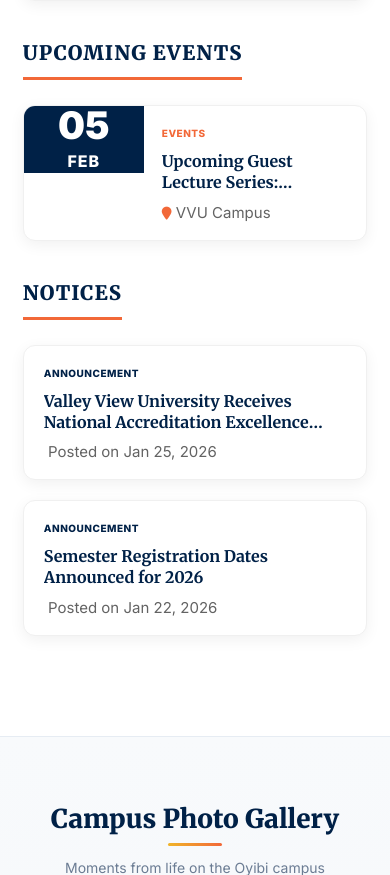
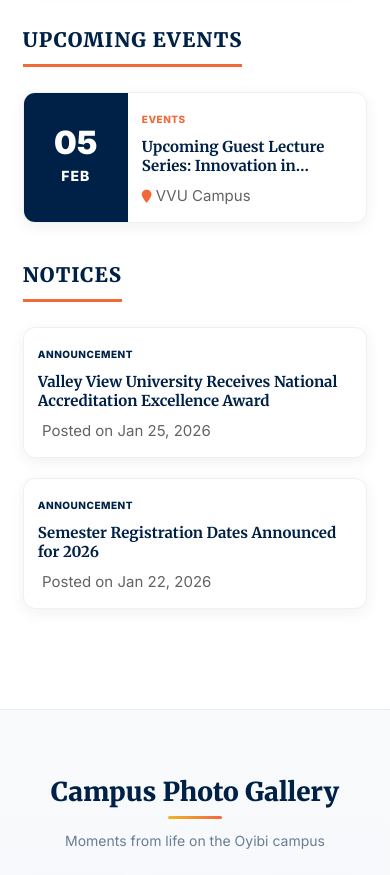
Before and after one commit to eben2468/valley_view_uni, a PHP site: page /valley_view_uni/ in a window 390 px wide. Shown: the part 3759-4634 px from the top of the page. Run offline with PHP 8.4, Linux system fonts and the light colour scheme; data comes from the database, SQL or seed files in the repository; data that the repository does not hold is empty; some libraries are stand-ins or nearby versions.

Commit message:
Initialize files

```diff
--- a/css/custom-fixes.css
+++ b/css/custom-fixes.css
@@ -1651,15 +1651,22 @@ a {
 .card-img-box {
     width: 140px;
     min-width: 140px;
-    height: 100%;
+    /* stretch, not height:100% — the card is auto-height on mobile, where
+       height:100% resolves to auto and the image shrinks to its natural size,
+       leaving gaps above and below it */
+    align-self: stretch;
     overflow: hidden;
     position: relative;
 }
 
 .card-img-box img {
+    position: absolute;
+    top: 0;
+    left: 0;
     width: 100%;
     height: 100%;
     object-fit: cover;
+    object-position: center;
     transition: transform 0.5s ease;
 }
 
@@ -1721,7 +1728,7 @@ a {
 .event-date-box {
     width: 140px;
     min-width: 140px;
-    height: 100%;
+    align-self: stretch;        /* match the card height, same reason as above */
     background: #002147;
     display: flex;
     flex-direction: column;
@@ -2144,6 +2151,25 @@ body.vvu-lb-open {
 }
 
 @media screen and (max-width: 600px) {
+    /* Narrow the thumbnail and tighten the body padding so headlines get a
+       usable amount of room before the 2-line clamp bites. */
+    .card-img-box,
+    .event-date-box {
+        width: 104px;
+        min-width: 104px;
+    }
+
+    .card-body-box {
+        padding: 14px 14px !important;
+    }
+
+    .card-title-text {
+        font-size: 15px;
+    }
+
+    .event-day  { font-size: 32px; }
+    .event-month { font-size: 14px; }
+
     .modern-gallery-grid {
         grid-template-columns: repeat(3, 1fr);
         gap: 8px;
--- a/index.php
+++ b/index.php
@@ -727,7 +727,9 @@ function getHImg($path, $cat) {
                     <?php else: foreach ($home_news as $item): ?>
                         <a href="news_detail.php?slug=<?php echo urlencode($item['slug']); ?>" class="modern-news-card">
                             <div class="card-img-box">
-                                <img src="<?php echo strip_tags(getHImg($item['featured_image'], 'news')); ?>" alt="">
+                                <img src="<?php echo htmlspecialchars(vvu_thumb(strip_tags(getHImg($item['featured_image'], 'news')), 300, 300)); ?>"
+                                     width="300" height="300" loading="lazy" decoding="async"
+                                     alt="<?php echo htmlspecialchars(strip_tags($item['title'])); ?>">
                             </div>
                             <div class="card-body-box">
                                 <span class="card-category-badge">University News</span>
```
Also changed, not shown: uploads/news/thumbs/knust-honours-former-vvu-vice-chancellor-professor-daniel-buor-1786028885_300x300.webp (added), uploads/news/thumbs/valley-view-university-receives-320-hebrew-and-greek-bibles-to-strengthen-theological-education-1786023402_300x300.webp (added), uploads/news/thumbs/valley-view-university-strengthens-ties-with-government-during-courtesy-visit-to-jubilee-house-1786027219_300x300.webp (added).
